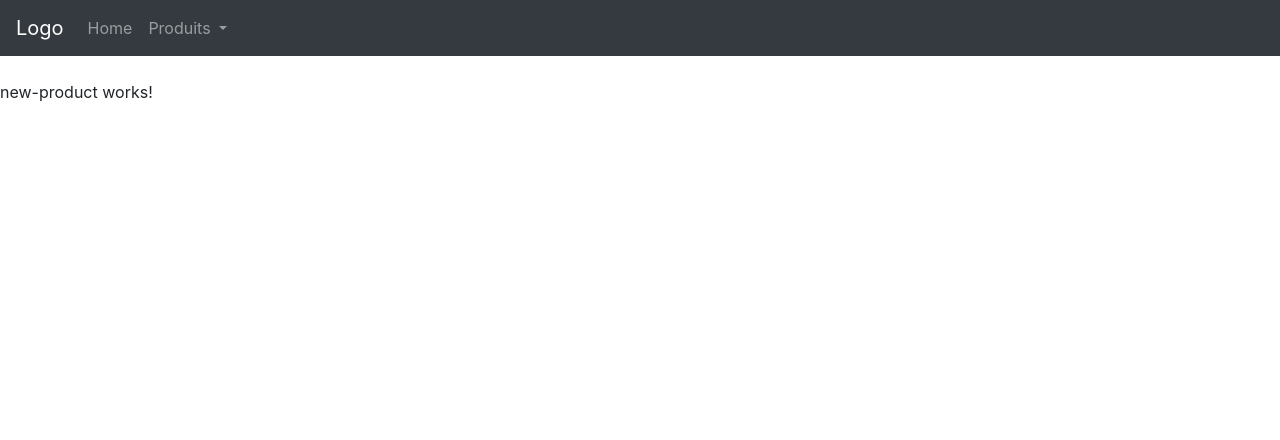
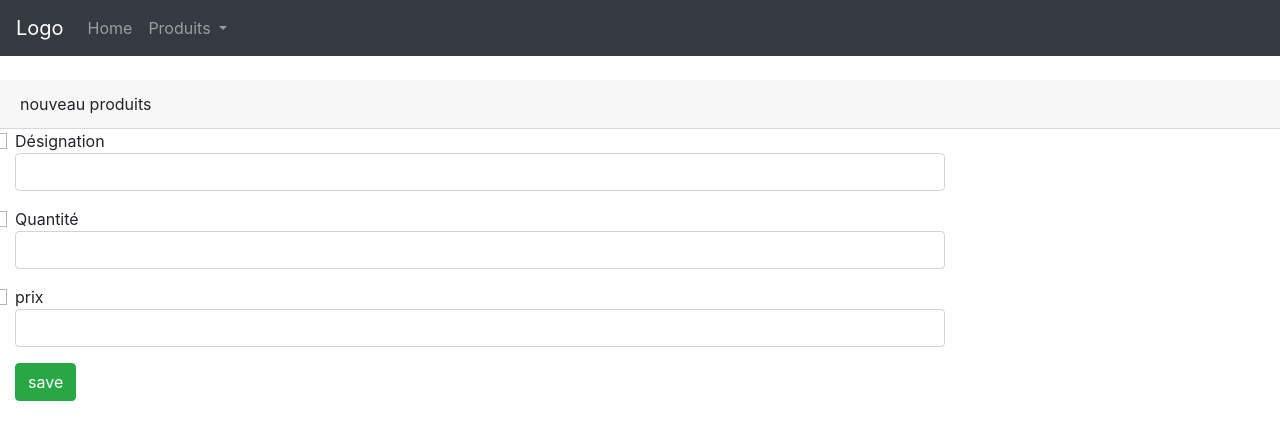
Before and after one commit to souhailhoichtia/catalogue-web-angular-spring-boot, an Angular app: page /newproduct in a window 1280 px wide. Shown: the top 440 px of the page. Built offline with nearby package versions, Linux system fonts and the light colour scheme.

Commit message:
make  the form product add

```diff
--- a/src/app/new-product/new-product.component.html
+++ b/src/app/new-product/new-product.component.html
@@ -1 +1,26 @@
-<p>new-product works!</p>
+<div class="panel panel-default">
+  <div class="card-header">nouveau produits</div>
+  <div class="panel-body">
+    <div class="col-md-9 col-sm-9 col-12">
+      <form
+        id="formId"
+        (ngSubmit)="onSaveProduct(refForm.value)"
+        #refForm="ngForm"
+      >
+        <div class="form-group">
+          <label class="custom-control-label">Désignation</label>
+          <input class="form-control" type="text" name="designation" ngModel />
+        </div>
+        <div class="form-group">
+          <label class="custom-control-label">Quantité</label>
+          <input class="form-control" type="number" name="quantity" ngModel />
+        </div>
+        <div class="form-group">
+          <label class="custom-control-label">prix</label>
+          <input class="form-control" type="text" name="price" ngModel />
+        </div>
+        <button class="btn btn-success" type="submit">save</button>
+      </form>
+    </div>
+  </div>
+</div>
--- a/src/app/new-product/new-product.component.ts
+++ b/src/app/new-product/new-product.component.ts
@@ -1,15 +1,23 @@
-import { Component, OnInit } from '@angular/core';
+import { CatalogueService } from "./../services/catalogue.service";
+import { Component, OnInit } from "@angular/core";
 
 @Component({
-  selector: 'app-new-product',
-  templateUrl: './new-product.component.html',
-  styleUrls: ['./new-product.component.css']
+  selector: "app-new-product",
+  templateUrl: "./new-product.component.html",
+  styleUrls: ["./new-product.component.css"]
 })
 export class NewProductComponent implements OnInit {
+  constructor(private catserv: CatalogueService) {}
 
-  constructor() { }
-
-  ngOnInit() {
+  ngOnInit() {}
+  onSaveProduct(data: any) {
+    this.catserv.addRessource(this.catserv.host + "/produits", data).subscribe(
+      res => {
+        console.log(res);
+      },
+      err => {
+        console.log(err);
+      }
+    );
   }
-
 }
--- a/src/app/services/catalogue.service.ts
+++ b/src/app/services/catalogue.service.ts
@@ -28,4 +28,7 @@ export class CatalogueService {
   public deteleRessource(url) {
     return this.httpClient.delete(url);
   }
+  public addRessource(url, data) {
+    return this.httpClient.post(url, data);
+  }
 }
```
